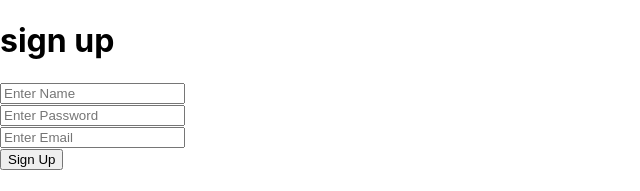
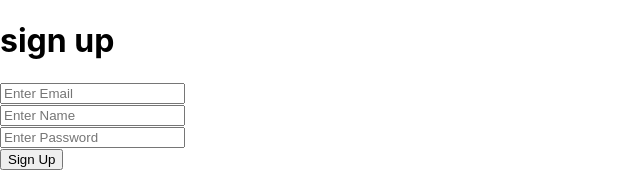
Before and after one commit to xodus0721/open-league-front, a Next.js app: page /signup in a window 1280 px wide. Shown: the top 191 px of the page, without its empty margins (0-640 px from the left). Built offline with nearby package versions, Linux system fonts and the light colour scheme.

Commit message:
feat: send accessToken to backend

```diff
--- a/pages/signup.tsx
+++ b/pages/signup.tsx
@@ -21,15 +21,22 @@ const SignUp = () => {
 
   const signUp = async () => {
     await axios.post(`${process.env.NEXT_PUBLIC_BACKEND}/api/v1/auth/signup`, {
+      email,
       name,
       password,
-      email,
     });
   };
 
   return (
     <div>
       <h1>sign up</h1>
+      <input
+        type="text"
+        name="email"
+        placeholder="Enter Email"
+        onChange={inputProfile}
+      />
+      <br />
       <input
         type="text"
         name="name"
@@ -41,13 +48,6 @@ const SignUp = () => {
         type="password"
         name="password"
         placeholder="Enter Password"
-        onChange={inputProfile}
-      />
-      <br />
-      <input
-        type="text"
-        name="email"
-        placeholder="Enter Email"
         onChange={inputProfile}
       />
       <br />
```
Also changed, not shown: pages/callback.tsx (+9 -0 lines).
